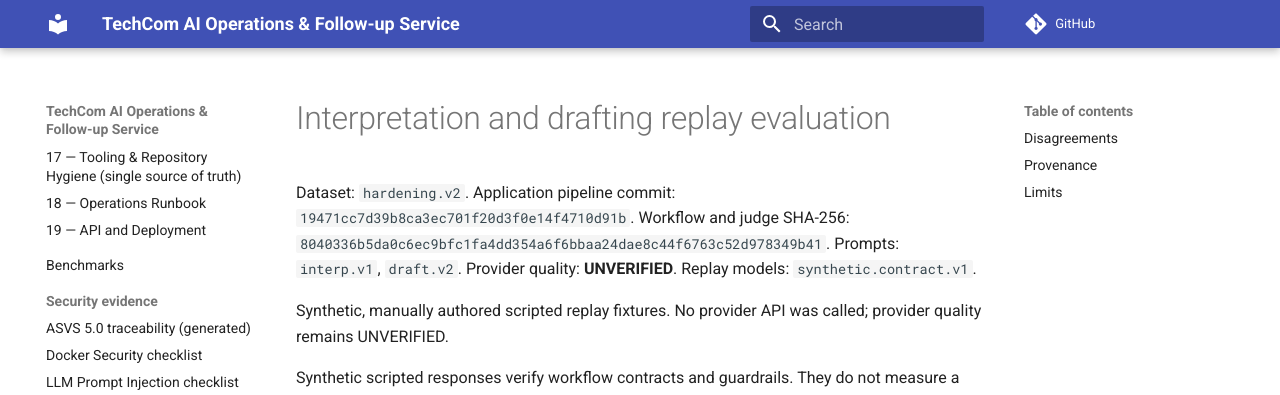
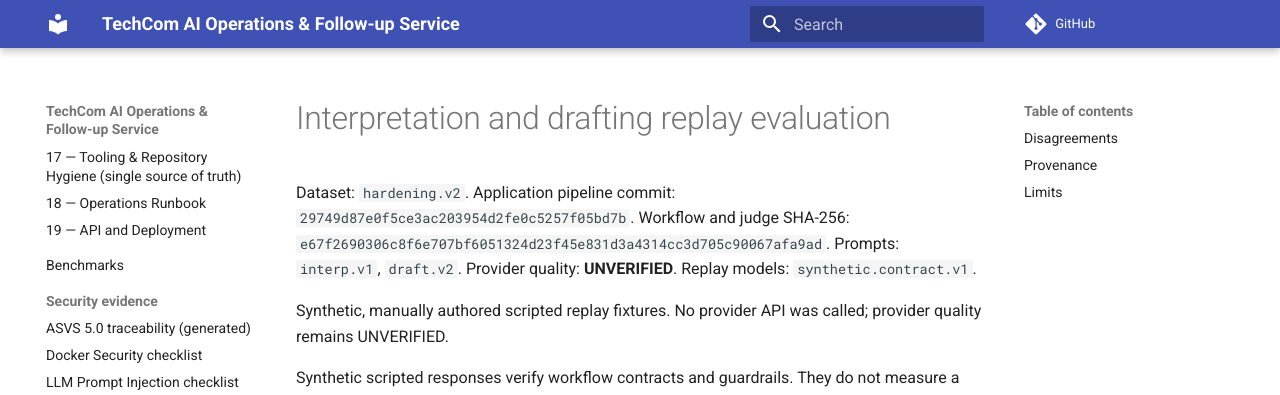
Before and after one commit to Andrey-Sema/Techcom, an MkDocs documentation site: the page built from docs/eval/interp.v1-draft.v2-hardening.v2.md, in a window 1280 px wide and 900 px high. Shown: the top 395 px of the window. Built offline with MkDocs 1.6.1 and Material for MkDocs 9.7.7, drawn with Linux system fonts in a browser that asks for light colours; comment, search, counter and statistics services are not loaded.

Commit message:
test(eval): bind hardening.v2 replay to the merged pipeline
Co-Authored-By: Claude Opus 5.5 <noreply@anthropic.com>
Claude-Session: https://claude.ai/code/session_01Q2Cbf3GFgQv49i88MfyfT9

```diff
--- a/docs/eval/interp.v1-draft.v2-hardening.v2.md
+++ b/docs/eval/interp.v1-draft.v2-hardening.v2.md
@@ -1,8 +1,8 @@
 # Interpretation and drafting replay evaluation
 
 Dataset: `hardening.v2`.
-Application pipeline commit: `19471cc7d39b8ca3ec701f20d3f0e14f4710d91b`.
-Workflow and judge SHA-256: `8040336b5da0c6ec9bfc1fa4dd354a6f6bbaa24dae8c44f6763c52d978349b41`.
+Application pipeline commit: `29749d87e0f5ce3ac203954d2fe0c5257f05bd7b`.
+Workflow and judge SHA-256: `e67f2690306c8f6e707bf6051324d23f45e831d3a4314cc3d705c90067afa9ad`.
 Prompts: `interp.v1`, `draft.v2`.
 Provider quality: **UNVERIFIED**.
 Replay models: `synthetic.contract.v1`.
```
Also changed, not shown: 1 other file.
